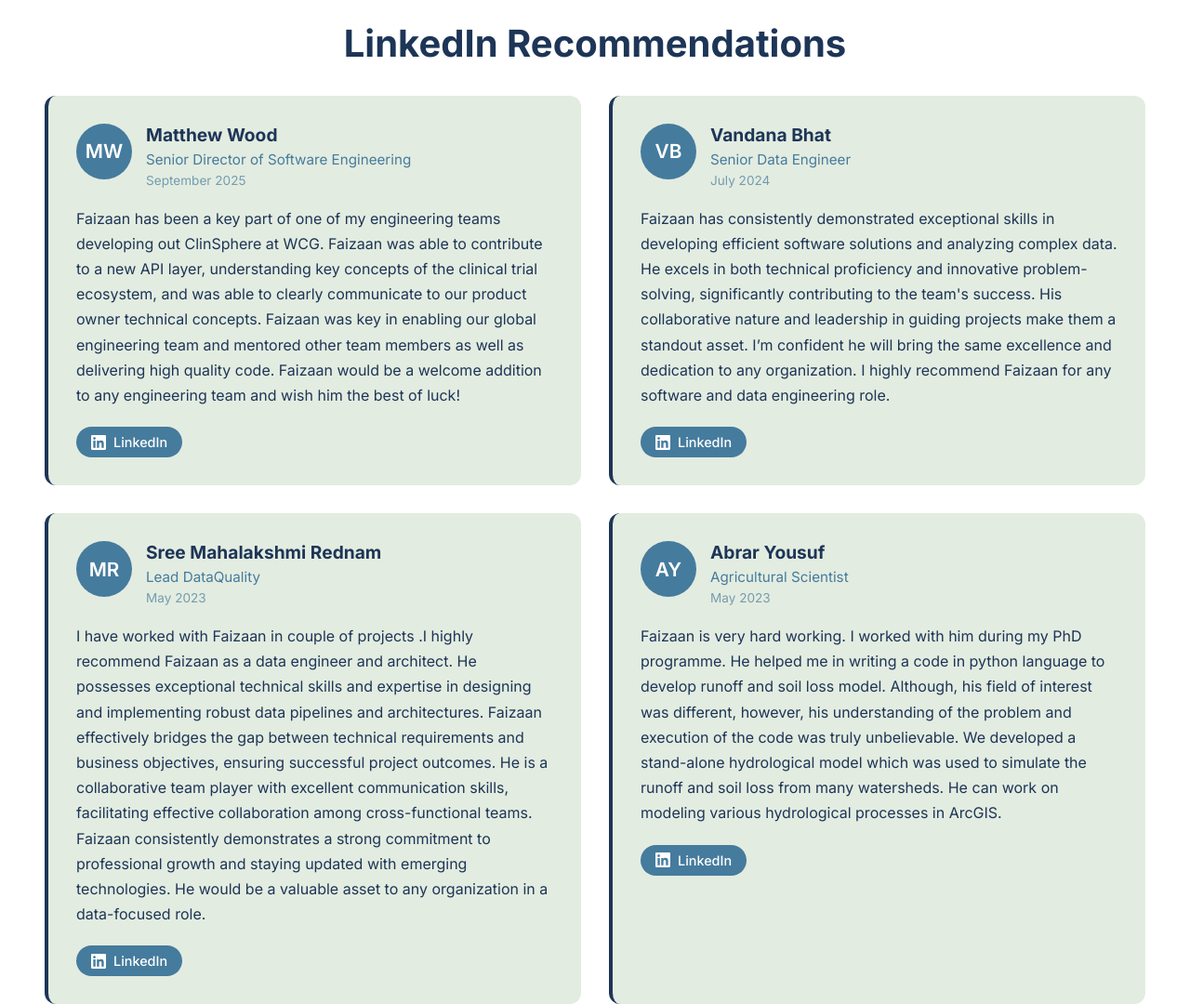
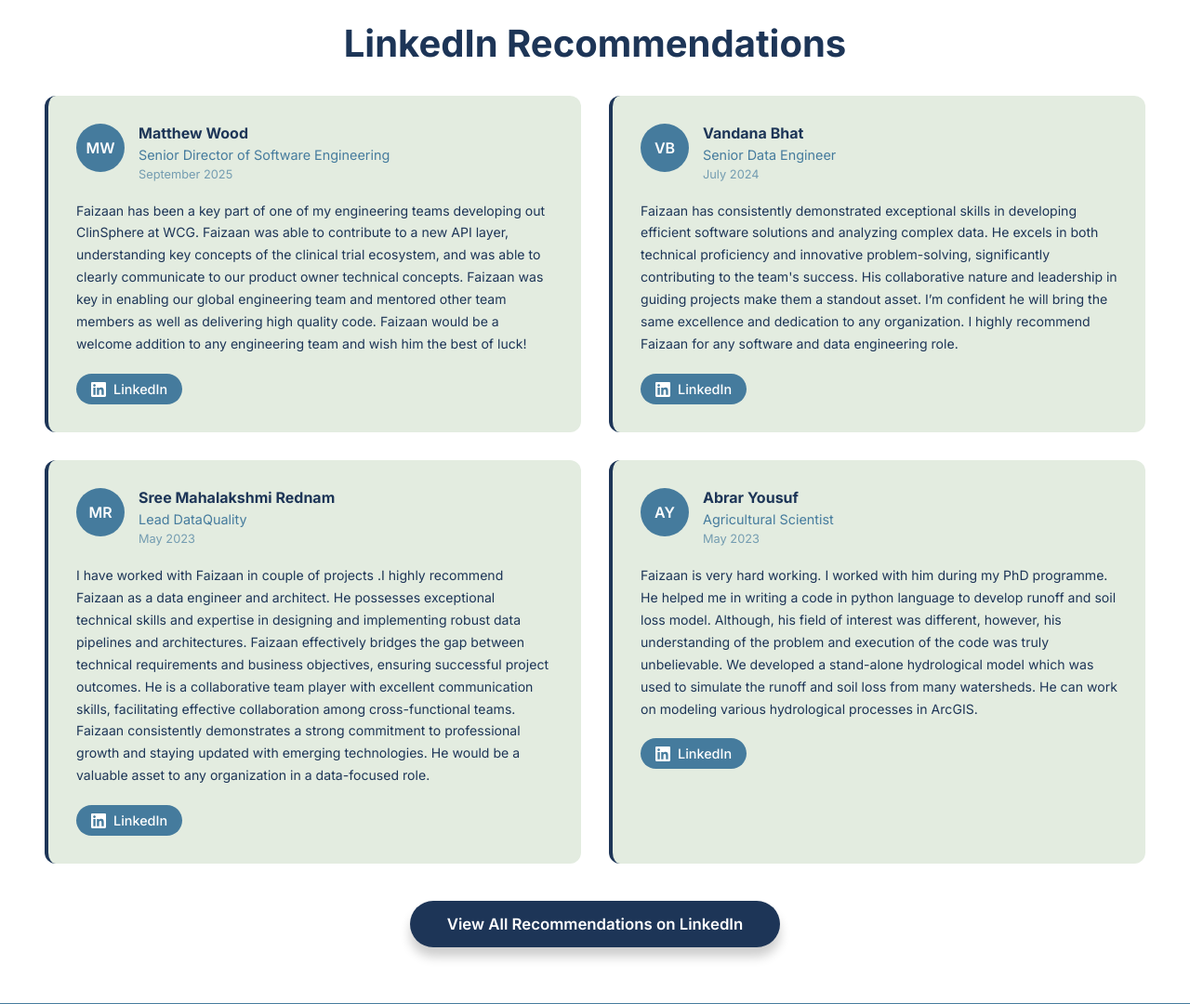
Before and after one commit to afeef-khan/faizanwani, a plain HTML site: page index.html in a window 1280 px wide. Shown: the part 6500-7580 px from the top of the page at 93% size. Drawn offline with Linux system fonts and the light colour scheme.

Commit message:
recommendation font chnaged

```diff
--- a/style.css
+++ b/style.css
@@ -654,35 +654,35 @@ nav ul li a:hover {
 }
 
 .recommender-avatar {
-    width: 60px;
-    height: 60px;
+    width: 52px;
+    height: 52px;
     border-radius: 50%;
     background: var(--secondary-color);
     color: white;
     display: flex;
     align-items: center;
     justify-content: center;
-    font-size: 1.3em;
+    font-size: 1em;
     font-weight: 600;
     flex-shrink: 0;
 }
 
 .recommender-info h3 {
     color: var(--primary-color);
-    font-size: 1.2em;
+    font-size: 1em;
     margin-bottom: 5px;
 }
 
 .recommender-title {
     color: var(--secondary-color);
-    font-size: 0.95em;
+    font-size: 0.9em;
     margin-bottom: 5px;
 }
 
 .recommendation-date {
     color: var(--secondary-color);
     opacity: 0.7;
-    font-size: 0.85em;
+    font-size: 0.8em;
 }
 
 .recommendation-text {
@@ -692,7 +692,7 @@ nav ul li a:hover {
 }
 
 .recommendation-text p {
-    font-size: 1em;
+    font-size: 0.88em;
 }
 
 .linkedin-badge {
```
